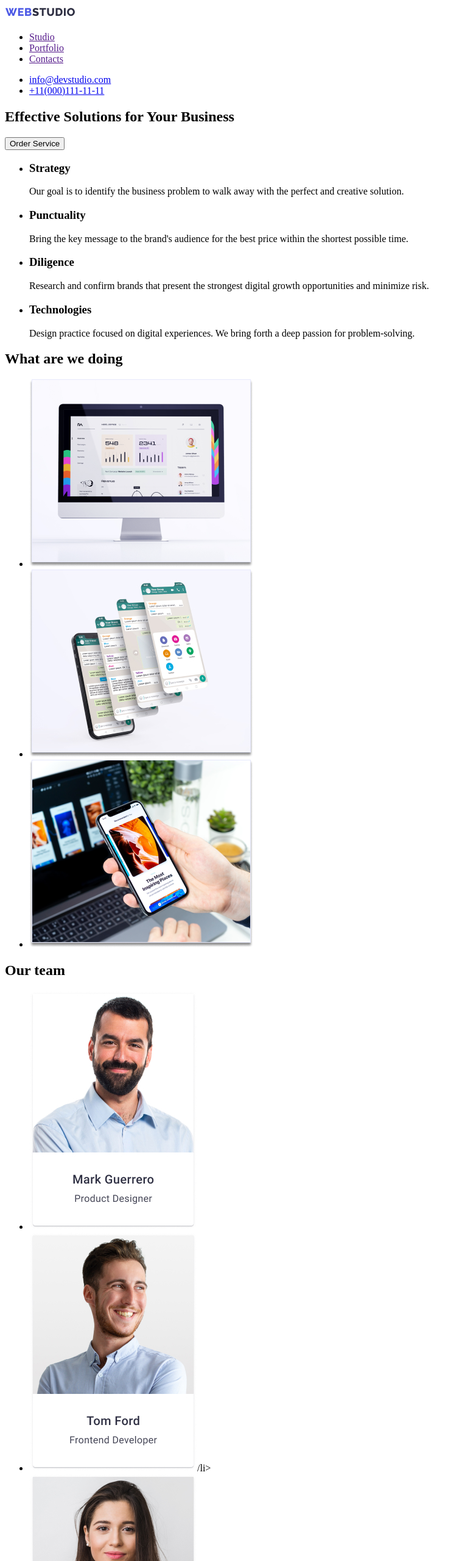
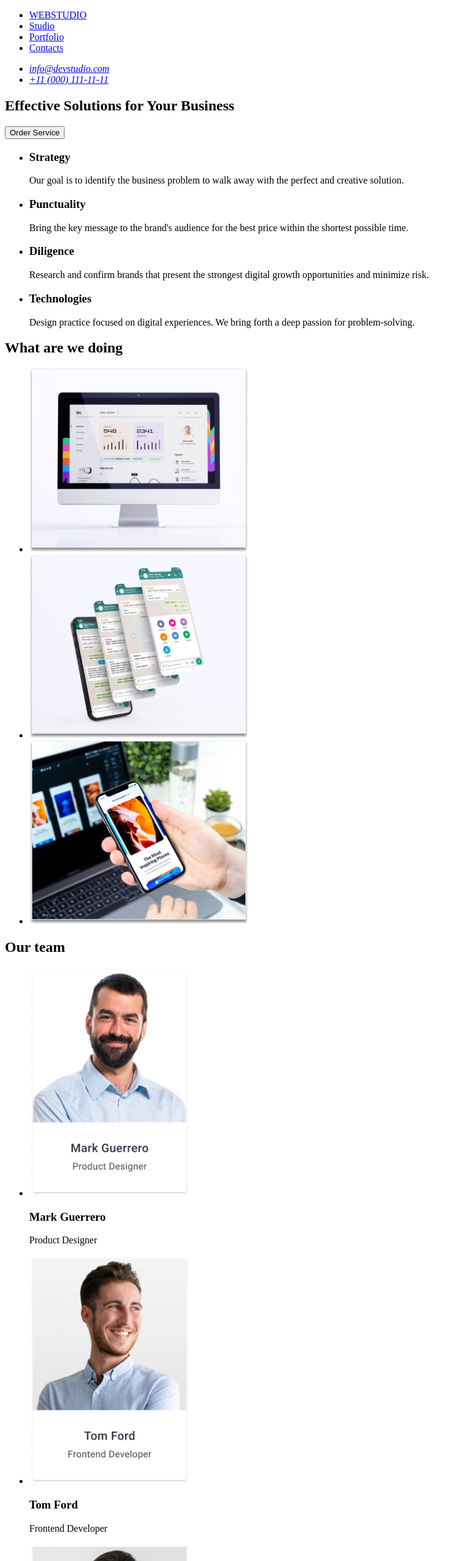
Before and after one commit to kravchuuk/goit-markup-hw-01, a plain HTML site: page index.html in a window 1280 px wide. Shown: the top 2560 px of the page at 61% size, without its empty margins (0-754 px from the left). Drawn offline with Linux system fonts and the light colour scheme.

Commit message:
new updete

```diff
--- a/index.html
+++ b/index.html
@@ -9,20 +9,23 @@
 </head>
 <body>
     <header>
-        <a href="">
-            <img src="images/Logo.jpg" alt="Logo">
-        </a>
         <nav>
             <ul>
-                <li><a href="">Studio</a></li>
-                <li><a href="">Portfolio</a></li>
-                <li><a href="">Contacts</a></li>
+                <li>
+                    <a href="#"><span>WEB</span>STUDIO</a>
+                </li>
+                <li> <a href="#">Studio</a></li>
+                <li> <a href="#">Portfolio</a></li>
+                <li> <a href="#">Contacts</a></li>
             </ul>
         </nav>
-        <ul>
-            <li><a href="mailto:info@devstudio.com">info@devstudio.com</a></li>
-            <li><a href="tel:+11(000)111-11-11">+11(000)111-11-11   </a></li>
-        </ul>
+        <address>
+            <ul>
+                <li> <a href="mailto:info@devstudio.com">info@devstudio.com </a></li>
+                <li> <a href="tel:+110001111111">+11 (000) 111-11-11 </a></li>
+            </ul>
+        </address>
+
     </header>
 
     <main>
@@ -33,7 +36,6 @@
             </h1>
             <button type="button">Order Service</button>
         </section>
-        <section>
             <h2 hidden>Features</h2>
             <ul>
                 <li>
@@ -58,24 +60,40 @@
         <section>
             <h2>What are we doing</h2>
             <ul>
-                <li><img src="images/img1.jpg" alt="business"></li>
-                <li><img src="images/img2.jpg" alt="business"></li>
-                <li><img src="images/img3.jpg" alt="business"></li>
+                <li>
+                    <img src="./images/img1.jpg" alt="business" width="360">
+                </li>
+                <li>
+                    <img src="./images/img2.jpg" alt="business" width="360">
+
+                </li>
+                <li>
+                    <img src="./images/img3.jpg" alt="business" width="360">
+                </li>
             </ul>
         </section>
         <section>
+            <!-- section Our Team-->
             <h2>Our team</h2>
             <ul>
-                <li><img src="images/teamcard1.jpg" alt=""></li>
-                <li><img src="images/teamcard2.jpg" alt="">/li>
-                <li><img src="images/teamcard3.jpg" alt=""></li>
-                <li><img src="images/teamcard4.jpg" alt=""></li>
+                <li><img src="./images/teamcard1.jpg" alt="team members" width="264">
+                <h3>Mark Guerrero</h3>
+                <p>Product Designer</p></li>
+                <li><img src="./images/teamcard2.jpg" alt="team members" width="264">
+                <h3>Tom Ford</h3>
+                <p>Frontend Developer</p></li>
+                <li><img src="./images/teamcard3.jpg" alt="team members" width="264">
+                <h3>Camila Garcia</h3>
+                <p>Marketing</p></li>
+                <li><img src="./images/teamcard4.jpg" alt="team members" width="264">
+                <h3>Daniel Wilson</h3>
+                <p>UI Designer</p></li>
             </ul>
         </section>
     </main>
     <footer>
-        <img src="images/Logo.jpg" alt="Logo">
-        <p>Increase the flow of customers and <br> sales for your business with digital <br> marketing & growth solutions.</p>
+        <a href="#"> WebStudio</a>
+        <p>Increase the flow of customers and  sales for your business with digital marketing & growth solutions.</p>
     </footer>
 </body>
 </html>
```
